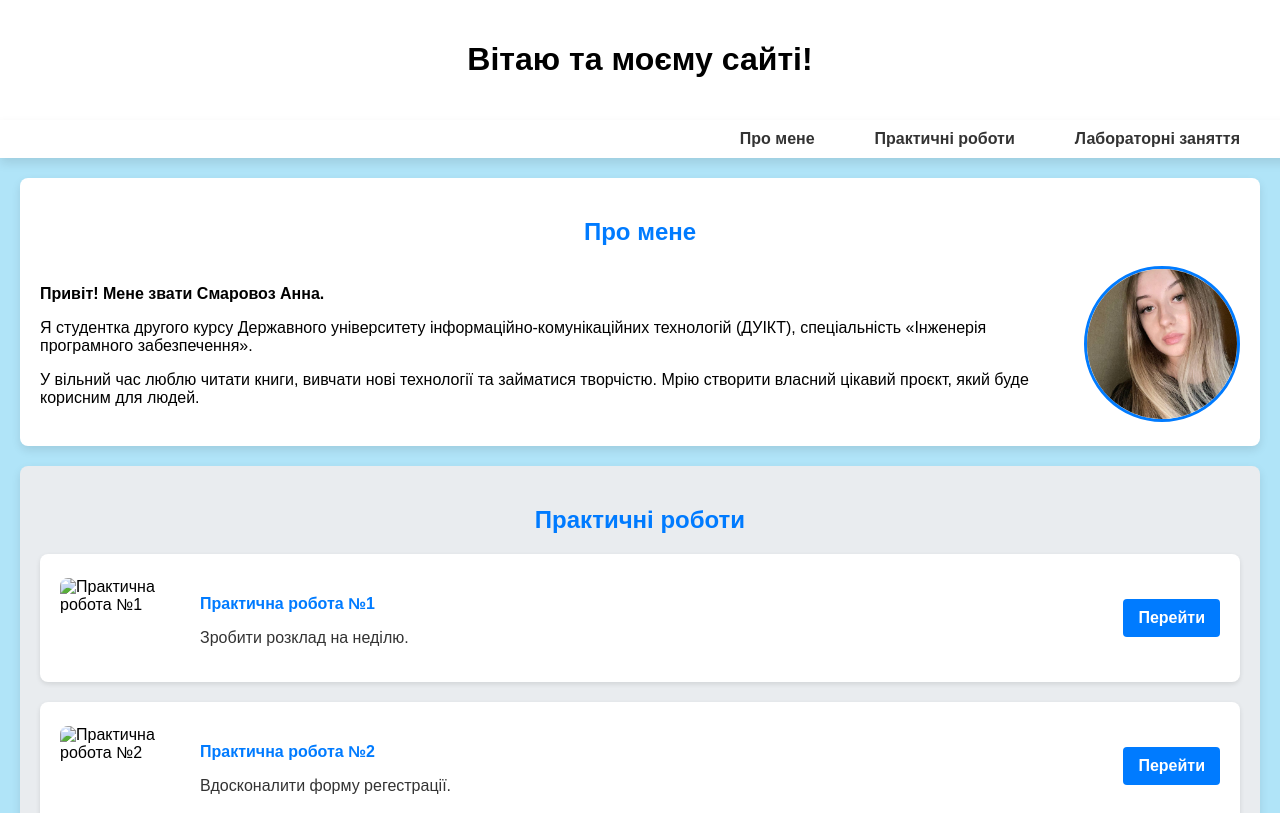
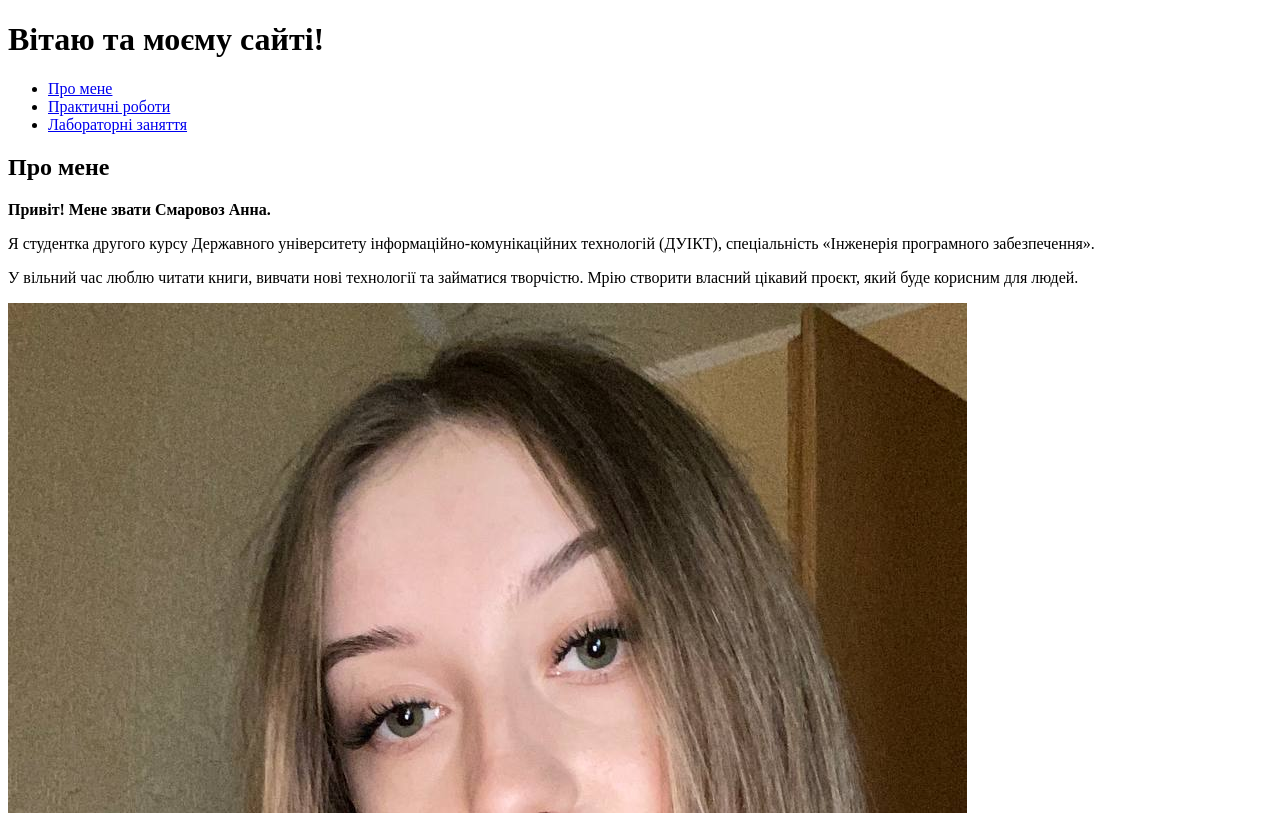
Before and after one commit to DanilSobko/Site, a plain HTML site: page index.html in a window 1280 px wide. Shown: the top 813 px of the page. Drawn offline with Linux system fonts and the light colour scheme.

Commit message:
Update style.css

```diff
--- a/style.css
+++ b/style.css
@@ -1,189 +1,3 @@
-/* Основні стилі */
-body {
-    font-family: Arial, sans-serif;
-    margin: 0;
-    padding: 0;
-    background-color: #b0e4f8;
-}
-
-header {
-    background-color: #ffffff;
-    color: #000;
-    padding: 20px;
-    text-align: center;
-    box-shadow: 0 2px 5px rgba(0, 0, 0, 0.1);
-}
-
-nav {
-    position: sticky;
-    top: 0;
-    z-index: 100;
-    background-color: #ffffff;
-    box-shadow: 0 5px 10px rgba(0, 0, 0, 0.1);
-    width: 100%;
-    display: flex;
-    justify-content: flex-end;
-    padding-right: 20px;
-}
-
-nav ul {
-    display: flex;
-    list-style: none;
-    margin: 0;
-    padding: 10px;
-}
-
-nav ul li {
-    margin: 0 15px;
-}
-
-nav ul li a {
-    text-decoration: none;
-    color: #333;
-    font-weight: bold;
-    padding: 10px 15px;
-    border-radius: 4px;
-}
-
-nav ul li a:hover {
-    background-color: #007bff;
-    color: white;
-    transition: 0.3s;
-}
-
-/* Секції */
-section {
-    margin: 20px auto;
-    padding: 20px;
-    max-width: 1200px;
-    background-color: #ffffff;
-    border-radius: 8px;
-    box-shadow: 0 4px 10px rgba(0, 0, 0, 0.1);
-}
-
-h2 {
-    text-align: center;
-    color: #007bff;
-    margin-bottom: 20px;
-}
-
-/* Темніший фон для секцій Практичні роботи та Лабораторні роботи */
-.dark-background {
-    background-color: #e9ecef;
-}
-
-/* Контейнер карток */
-.laba-tasks, .practical-tasks {
-    display: flex;
-    flex-direction: column;
-    gap: 20px;
-}
-
-.laba-task, .practical-task {
-    background-color: #ffffff;
-    border-radius: 8px;
-    box-shadow: 0 2px 5px rgba(0, 0, 0, 0.1);
-    padding: 20px;
-    display: flex;
-    gap: 20px;
-    align-items: center;
-}
-
-.laba-task img, .practical-task img {
-    width: 120px;
-    height: 80px;
-    object-fit: cover;
-    border-radius: 8px;
-}
-
-.laba-task .task-info, .practical-task .task-info {
-    flex-grow: 1;
-}
-
-.laba-task h4, .practical-task h4 {
-    color: #007bff;
-    margin-bottom: 10px;
-}
-
-.laba-task p, .practical-task p {
-    color: #333;
-    margin-bottom: 15px;
-}
-
-.laba-task .button, .practical-task .button {
-    padding: 10px 15px;
-    background-color: #007bff;
-    color: white;
-    text-decoration: none;
-    border-radius: 4px;
-    font-weight: bold;
-}
-
-.laba-task .button:hover, .practical-task .button:hover {
-    background-color: #0056b3;
-    transition: 0.3s;
-}
-
-/* Footer */
-footer {
-    background-color: #333;
-    color: white;
-    text-align: center;
-    padding: 10px 0;
-    margin-top: 20px;
-}
-
-/* Соціальні іконки */
-.social-icons {
-    margin-top: 20px;
-    text-align: center;
-}
-
-.social-icons a {
-    color: #ffffff;
-    font-size: 40px;
-    margin: 0 15px;
-    text-decoration: none;
-}
-
-.social-icons a:hover {
-    color: #007bff;
-    transition: 0.3s;
-}
-
-/* Секція "Про мене" */
-#about {
-    margin: 20px auto;
-    padding: 20px;
-    max-width: 1200px;
-    background-color: #ffffff;
-    border-radius: 8px;
-    box-shadow: 0 4px 10px rgba(0, 0, 0, 0.1);
-}
-
-/* Контейнер для фото та тексту */
-.about-content {
-    display: flex;
-    align-items: center;
-    justify-content: flex-start;
-    gap: 20px;
-}
-
-/* Фото в секції "Про мене" */
-.about-photo img {
-    width: 150px;
-    height: 150px;
-    object-fit: cover;
-    border-radius: 50%;
-    border: 3px solid #007bff;
-}
-
-/* Інформація про мене */
-.about-info {
-    flex-grow: 1;
-    text-align: left;
-}
-
 /* --- Адаптація --- */
 
 /* Адаптація для ноутбуків (від 768px до 1200px) */
@@ -199,18 +13,52 @@ footer {
     .about-content {
         flex-direction: row;
     }
+
+    section {
+        padding: 15px;
+    }
 }
 
 /* Адаптація для телефонів (до 768px) */
 @media (max-width: 768px) {
     body {
         font-size: 14px;
+        margin: 0;
+        padding: 0;
+    }
+
+    header {
+        padding: 15px;
+        text-align: center;
+    }
+
+    nav {
+        flex-direction: column;
+        align-items: flex-start;
+        padding: 10px;
     }
 
     nav ul {
         flex-direction: column;
-        align-items: flex-start;
-        gap: 10px;
+        width: 100%;
+        padding: 0;
+    }
+
+    nav ul li {
+        margin: 5px 0;
+    }
+
+    nav ul li a {
+        display: block;
+        width: 100%;
+        text-align: left;
+        padding: 10px;
+        border-bottom: 1px solid #e9ecef;
+    }
+
+    section {
+        padding: 15px;
+        margin: 10px;
     }
 
     .about-content {
@@ -219,7 +67,9 @@ footer {
     }
 
     .about-photo img {
-        margin: 0 auto;
+        width: 120px;
+        height: 120px;
+        margin: 0 auto 15px;
     }
 
     .laba-tasks, .practical-tasks {
@@ -229,5 +79,15 @@ footer {
     .laba-task img, .practical-task img {
         width: 100%;
         height: auto;
+        margin-bottom: 10px;
+    }
+
+    .laba-task, .practical-task {
+        padding: 10px;
+    }
+
+    footer {
+        font-size: 12px;
+        padding: 10px;
     }
 }
```
